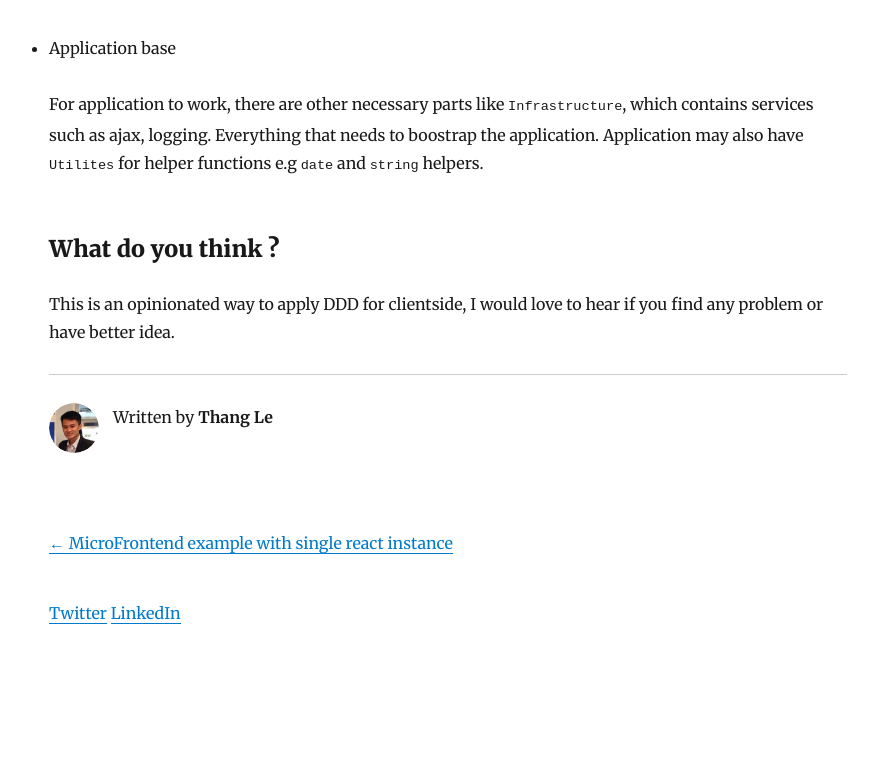
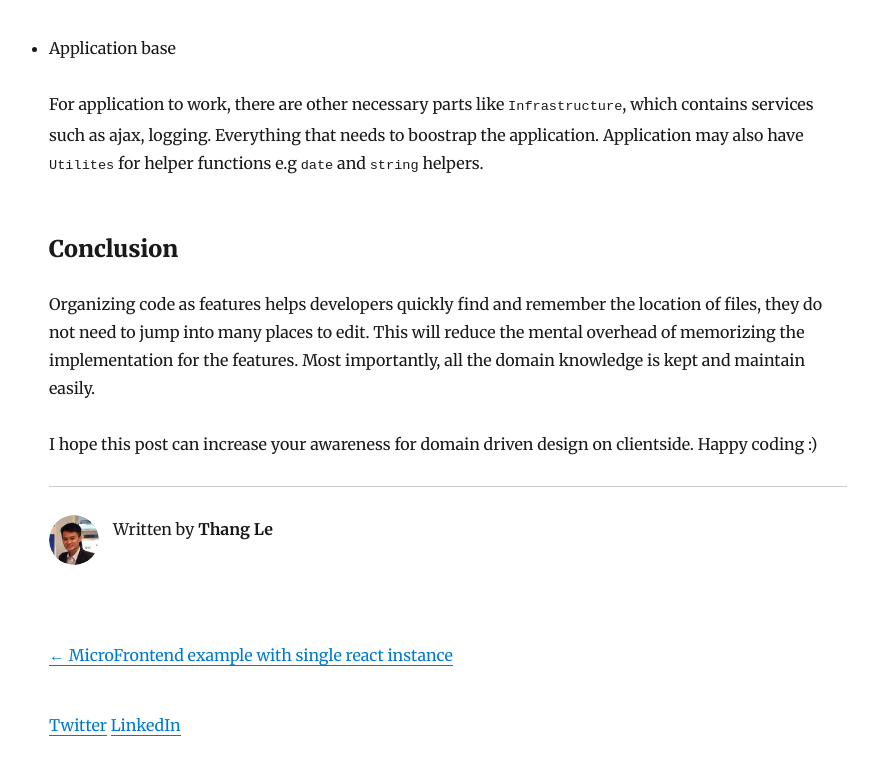
Before and after one commit to thangle89/PersonalBlog, a Gatsby site: page /domain-driven-design-for-clientside-architecture/ in a window 1280 px wide. Shown: the part 3696-4471 px from the top of the page, without its empty margins (192-1070 px from the left). Before the commit the page ends 4365 px from the top, so only its background shows below. Built offline with nearby package versions, Linux system fonts and the light colour scheme; Gatsby itself is replaced by a stand-in of ours; some packages are replaced by stand-ins of ours.

Commit message:
update conclusion

```diff
--- a/content/blog/domain-driven-design-for-clientside-architecture/index.md
+++ b/content/blog/domain-driven-design-for-clientside-architecture/index.md
@@ -46,6 +46,8 @@ Feature or Page is an aggregate of domains. For example in check out page of Ago
 
 For application to work, there are other necessary parts like `Infrastructure`, which contains services such as ajax, logging. Everything that needs to boostrap the application. Application may also have `Utilites` for helper functions e.g `date` and `string` helpers.
 
+### Conclusion
 
-### What do you think ?
-This is an opinionated way to apply DDD for clientside, I would love to hear if you find any problem or have better idea.
+Organizing code as features helps developers quickly find and remember the location of files, they do not need to jump into many places to edit. This will reduce the mental overhead of memorizing the implementation for the features. Most importantly, all the domain knowledge is kept and maintain easily.
+
+I hope this post can increase your awareness for domain driven design on clientside. Happy coding :)
```
